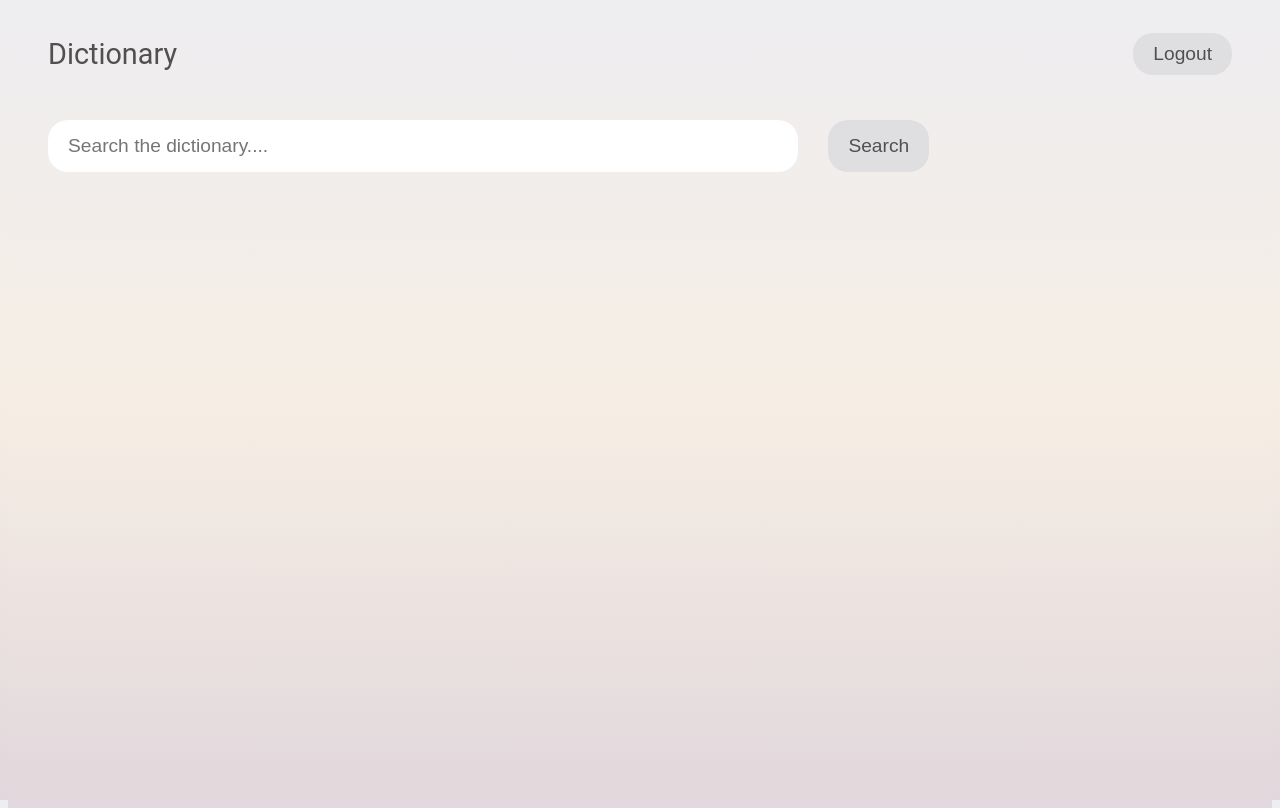
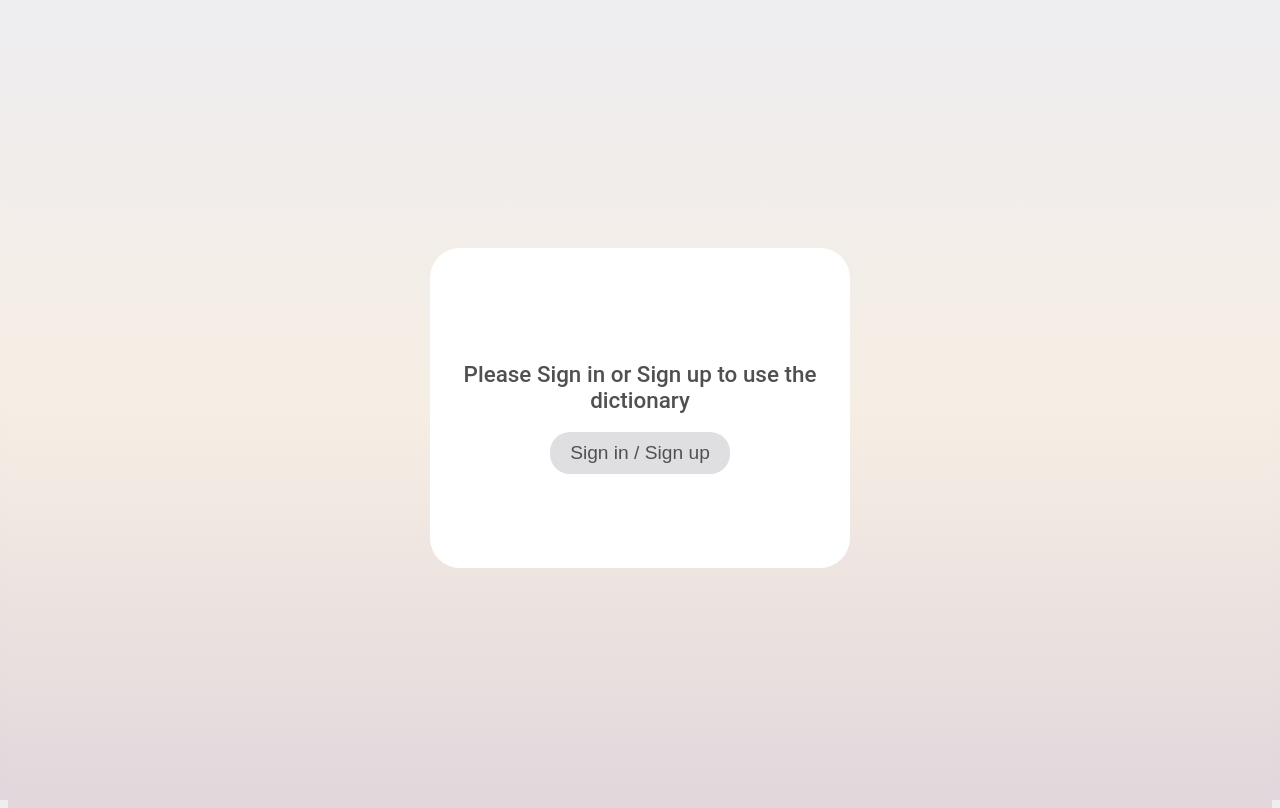
Before and after one commit to ujaved007/dictionary, a React (Create React App) app: page / in a window 1280 px wide. Built offline with nearby package versions, Linux system fonts and the light colour scheme.

Commit message:
authentication setup

```diff
--- a/src/App.js
+++ b/src/App.js
@@ -1,17 +1,23 @@
 import React from "react";
 import { BrowserRouter, Routes, Route } from "react-router-dom";
 
+import PrivateRoute from "./pages/PrivateRoute";
 import HomePage from "./pages/HomePage";
 import LoginPage from "./pages/LoginPage";
+import AuthWrapper from "./pages/AuthWrapper";
 
 function App() {
 	return (
+		<AuthWrapper>
 			<BrowserRouter>
 				<Routes>
+					<Route element={<PrivateRoute />}>
 						<Route path="/" element={<HomePage />} />
+					</Route>
 					<Route path="login" element={<LoginPage />} />
 				</Routes>
 			</BrowserRouter>
+		</AuthWrapper>
 	);
 }
 
--- a/src/components/Navbar.jsx
+++ b/src/components/Navbar.jsx
@@ -1,13 +1,15 @@
 import React from "react";
+import { useAuth0 } from "@auth0/auth0-react";
 
 import { NavbarWrapper, Logo } from "../styles/MainStyles.styles";
 import { BtnMd } from "../styles/Buttons.styles";
 
 const Navbar = () => {
+	const { logout } = useAuth0();
 	return (
 		<NavbarWrapper>
 			<Logo>Dictionary</Logo>
-			<BtnMd>Logout</BtnMd>
+			<BtnMd onClick={() => logout({ returnTo: "http://localhost:3000/login" })}>Logout</BtnMd>
 		</NavbarWrapper>
 	);
 };
--- /dev/null
+++ b/src/pages/AuthWrapper.jsx
@@ -0,0 +1,26 @@
+import React from "react";
+import { useAuth0 } from "@auth0/auth0-react";
+
+import { WrapperCenter } from "../styles/MainStyles.styles";
+
+const AuthWrapper = ({ children }) => {
+	const { isLoading, error } = useAuth0();
+
+	if (isLoading) {
+		return (
+			<WrapperCenter>
+				<h1>Loading...</h1>
+			</WrapperCenter>
+		);
+	}
+	if (error) {
+		return (
+			<WrapperCenter>
+				<h1>{error.message}</h1>
+			</WrapperCenter>
+		);
+	}
+	return <>{children}</>;
+};
+
+export default AuthWrapper;
--- a/src/pages/LoginPage.jsx
+++ b/src/pages/LoginPage.jsx
@@ -1,14 +1,17 @@
 import React from "react";
+import { useAuth0 } from "@auth0/auth0-react";
+
 import { WrapperCenter, CardMd } from "../styles/MainStyles.styles";
 import { BtnMd } from "../styles/Buttons.styles";
 
 const LoginPage = () => {
+	const { loginWithRedirect } = useAuth0();
 	return (
 		<WrapperCenter>
 			<CardMd>
 				<div className="card-md-center">
 					<h2>Please Sign in or Sign up to use the dictionary</h2>
-					<BtnMd>Sign in / Sign up</BtnMd>
+					<BtnMd onClick={loginWithRedirect}>Sign in / Sign up</BtnMd>
 				</div>
 			</CardMd>
 		</WrapperCenter>
--- /dev/null
+++ b/src/pages/PrivateRoute.jsx
@@ -0,0 +1,12 @@
+import React from "react";
+import { Outlet } from "react-router";
+import LoginPage from "./LoginPage";
+import { useAuth0 } from "@auth0/auth0-react";
+
+const PrivateRoute = () => {
+	const { isAuthenticated, user } = useAuth0();
+	const isUser = isAuthenticated && user;
+	return isUser ? <Outlet /> : <LoginPage />;
+};
+
+export default PrivateRoute;
```
Lines whose indentation alone changed are shown as unchanged.
